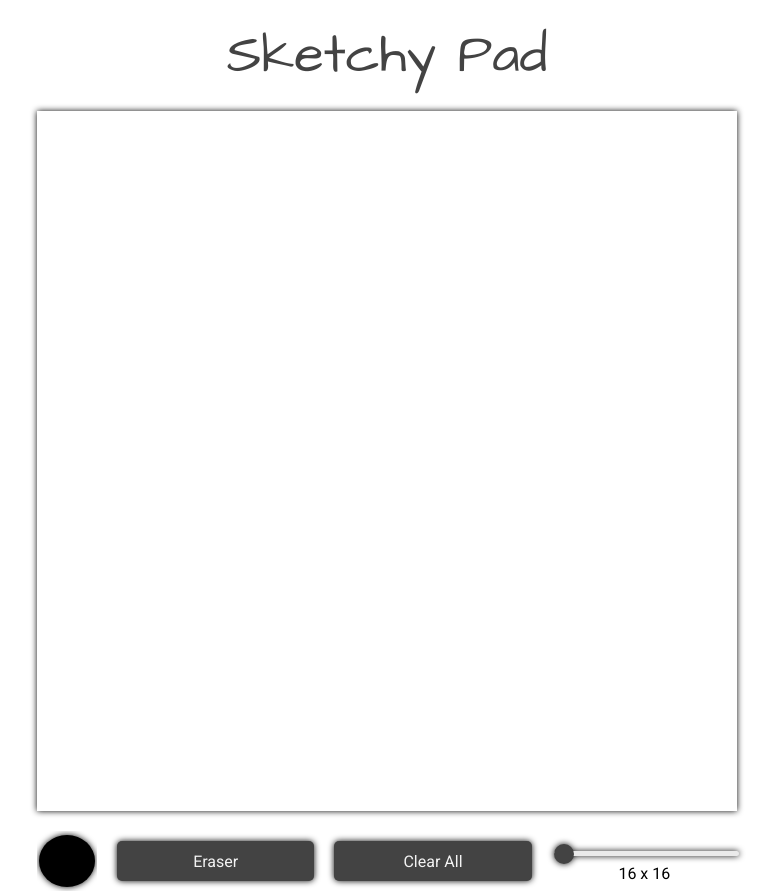
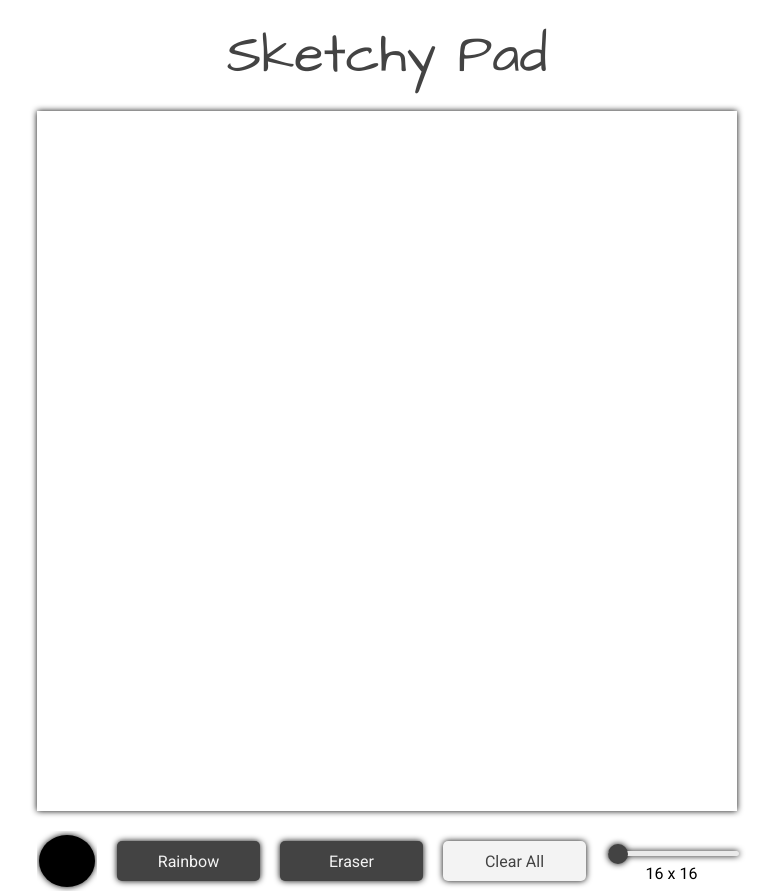
Before and after one commit to magatdarwin/etch-a-sketch, a plain HTML site: page index.html in a window 1280 px wide. Shown: the whole page, without its empty margins (253-1027 px from the left). Drawn offline with Linux system fonts and the light colour scheme.

Commit message:
Change button classes and add rainbow button

```diff
--- a/index.html
+++ b/index.html
@@ -18,8 +18,9 @@
     <div id="sketch-pad"></div>
     <div id="settings">
       <input id="color" type="color">
-      <button class="control button-default" id="eraser">Eraser</button>
-      <button class="control button-default" id="clear">Clear All</button>
+      <button class="control button button-dark" id="rainbow">Rainbow</button>
+      <button class="control button button-dark" id="eraser">Eraser</button>
+      <button class="control button button-light" id="clear">Clear All</button>
       <div class="control">
         <input id="size" type="range" min="16" max="100" value="16">
         <label for="size" id="size-text"></label>
--- a/style.css
+++ b/style.css
@@ -74,17 +74,30 @@ main {
   width: 100%;
 }
 
-.button-default {
-  background-color: #434343;
-  color: #f3f3f3;
+.button {
   border: none;
   filter: drop-shadow(0 0 0.2rem rgb(6, 6, 6));
   border-radius: 5px;
 }
 
-button:hover {
+.button-dark {
+  background-color: #434343;
+  color: #f3f3f3;
+}
+
+.button-dark:hover {
   background-color: #f3f3f3;
   color: #434343;
+}
+
+.button-light {
+  background-color: #f3f3f3;
+  color: #434343;
+}
+
+.button-light:hover {
+  background-color: #434343;
+  color: #f3f3f3;
 }
 
 .enabled {
```
